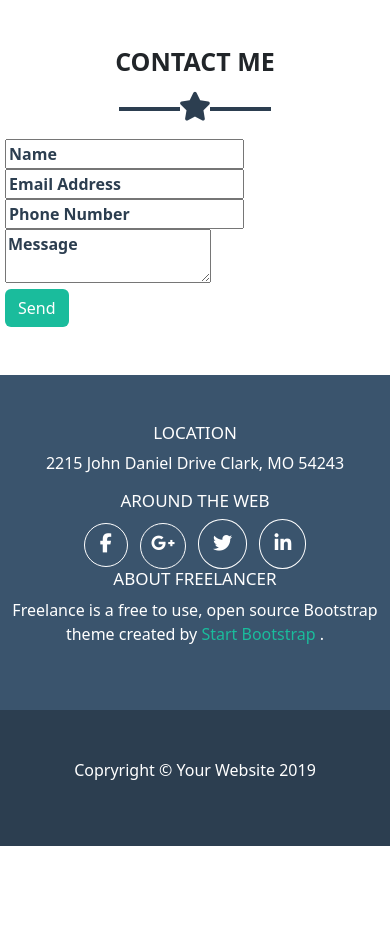
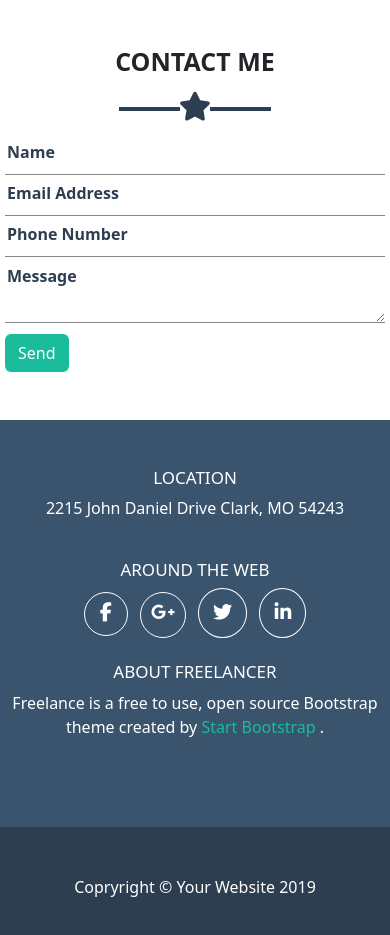
Before and after one commit to mirkodeglinnocenti/html-css-bootstrap-freelancer, a plain HTML site: page index.html in a window 390 px wide. Shown: the part 3020-3955 px from the top of the page. Before the commit the page ends 3866 px from the top, so only its background shows below. Drawn offline with nearby package versions, Linux system fonts and the light colour scheme.

Commit message:
FIX Form line border

```diff
--- a/css/style.css
+++ b/css/style.css
@@ -32,6 +32,14 @@ a{
 
 .color-primary{
     color: var(--primary-color);
+}
+
+input, textarea {
+    width: 100%;
+    border: 0;
+    border-bottom: 1px solid rgb(133, 133, 133);
+    margin-bottom: 5px;
+    padding-bottom: 10px;
 }
 
 /* Container Rules */
--- a/index.html
+++ b/index.html
@@ -205,7 +205,7 @@
                 <form>
                     <input type="text" placeholder="Name"> <br>
                     <input type="email" placeholder="Email Address"><br>
-                    <input type="number" placeholder="Phone Number"><br>
+                    <input type="tel" placeholder="Phone Number"><br>
                     <textarea placeholder="Message"></textarea><br>
                     <button type="button" class="btn btn-green">Send</button>
                 </form>
@@ -227,14 +227,14 @@
 
                 <div class="row">
 
-                    <div class="col-md-4">
+                    <div class="col-md-4 mb-4">
                         <h4 class="title-footer">Location</h4>
                         <p>
                             2215 John Daniel Drive Clark, MO 54243
                         </p>
                     </div>
 
-                    <div class="col-md-4">
+                    <div class="col-md-4 mb-4">
                         <h4 class="title-footer">Around the web</h4>
 
                         <i class="social-icon fa-brands fa-facebook-f me-2"></i>
@@ -244,7 +244,7 @@
 
                     </div>
 
-                    <div class="col-md-4">
+                    <div class="col-md-4 mb-4">
                         <h4 class="title-footer">About Freelancer</h4>
                         <p>
                             Freelance is a free to use, open source Bootstrap theme created by
```
